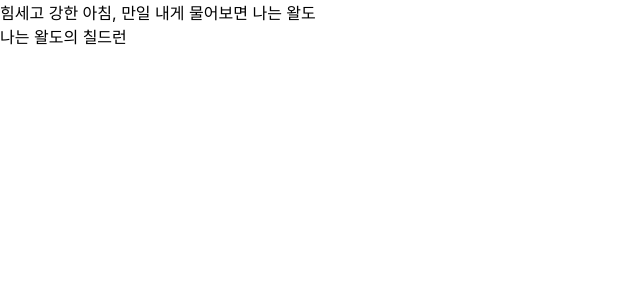
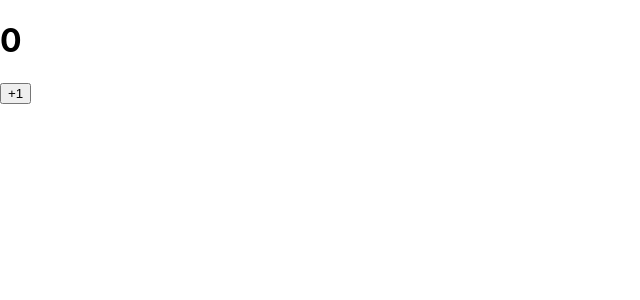
Before and after one commit to silverflow/react_study, a React (Create React App) app: page / in a window 1280 px wide. Shown: the top 300 px of the page, without its empty margins (0-640 px from the left). Built offline with nearby package versions, Linux system fonts and the light colour scheme.

Commit message:
study: userState로 변화하는 state의 Counter 만들기(#104p)

```diff
--- a/src/App.js
+++ b/src/App.js
@@ -1,8 +1,8 @@
 import React from "react";
-import MyComponent from "./MyComponent";
+import Counter from "./Counter";
 
 const App = () => {
-	return <MyComponent name="왈도">칠드런</MyComponent>;
+	return <Counter />;
 };
 
 export default App;
--- /dev/null
+++ b/src/Counter.js
@@ -0,0 +1,28 @@
+import React, { Component } from "react";
+
+export default class Counter extends Component {
+	constructor(pros) {
+		super(pros);
+		//state의 초깃값 설정하기
+		this.state = {
+			number: 0,
+		};
+	}
+	render() {
+		const { number } = this.state; // state를 조회할 때는 this.state로 조회한다.
+		return (
+			<div>
+				<h1>{number}</h1>
+				<button
+					// onClick을 통해 버튼이 클릭되었을 때 호출할 함수를 지정합니다.
+					onClick={() => {
+						//this.setState를 사용하여 state에 새로운 값을 넣을 수 있습니다.
+						this.setState({ number: number + 1 });
+					}}
+				>
+					+1
+				</button>
+			</div>
+		);
+	}
+}
--- a/src/MyComponent.js
+++ b/src/MyComponent.js
@@ -1,11 +1,14 @@
 import react from "react";
+import propTypes from "prop-types";
 
-const MyComponent = ({ name, children }) => {
+const MyComponent = ({ name, favoriteNumber, children }) => {
 	return (
 		<div>
 			힘세고 강한 아침, 만일 내게 물어보면 나는 {name}
 			<br />
 			나는 {name}의 {children}
+			<br />
+			내가 좋아하는 숫자는 {favoriteNumber}
 		</div>
 	);
 };
@@ -14,4 +17,9 @@
 	name: "기본",
 };
 
+MyComponent.propTypes = {
+	name: propTypes.string,
+	favoriteNumber: propTypes.number.isRequired,
+};
+
 export default MyComponent;
```
